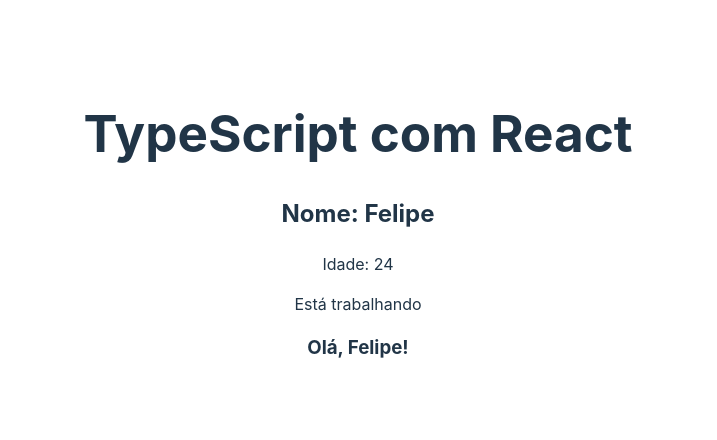
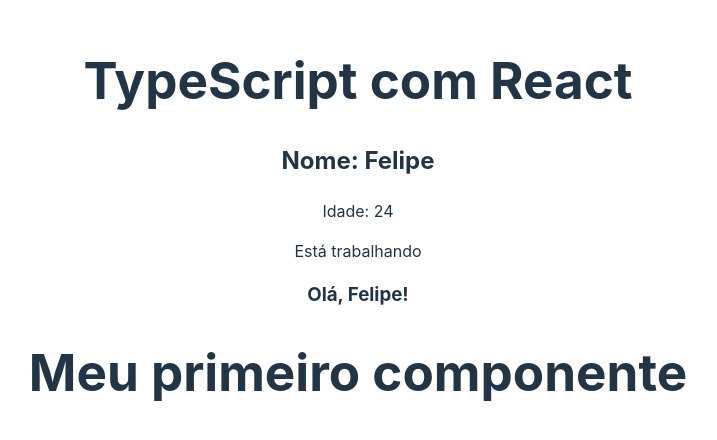
Before and after one commit to LuisFelipeSalvarani/curso_ts, a React (Vite) app in the folder react_ts/: page / in a window 1280 px wide. Shown: the part 174-614 px from the top of the page, without its empty margins (282-999 px from the left). Built offline with nearby package versions, Linux system fonts and the light colour scheme.

Commit message:
Importação de componentes

```diff
--- a/react_ts/src/App.tsx
+++ b/react_ts/src/App.tsx
@@ -1,4 +1,7 @@
 import './App.css'
+
+// 4 - importação de componentes
+import { FirstComponent } from './components/FirstComponent'
 
 export function App() {
   // 1 - variáveis
@@ -17,6 +20,7 @@
       <p>Idade: {age}</p>
       {isWorking && (<p>Está trabalhando</p>)}
       <h3>{userGreeting(name)}</h3>
+      <FirstComponent />
     </>
   )
 }
```
